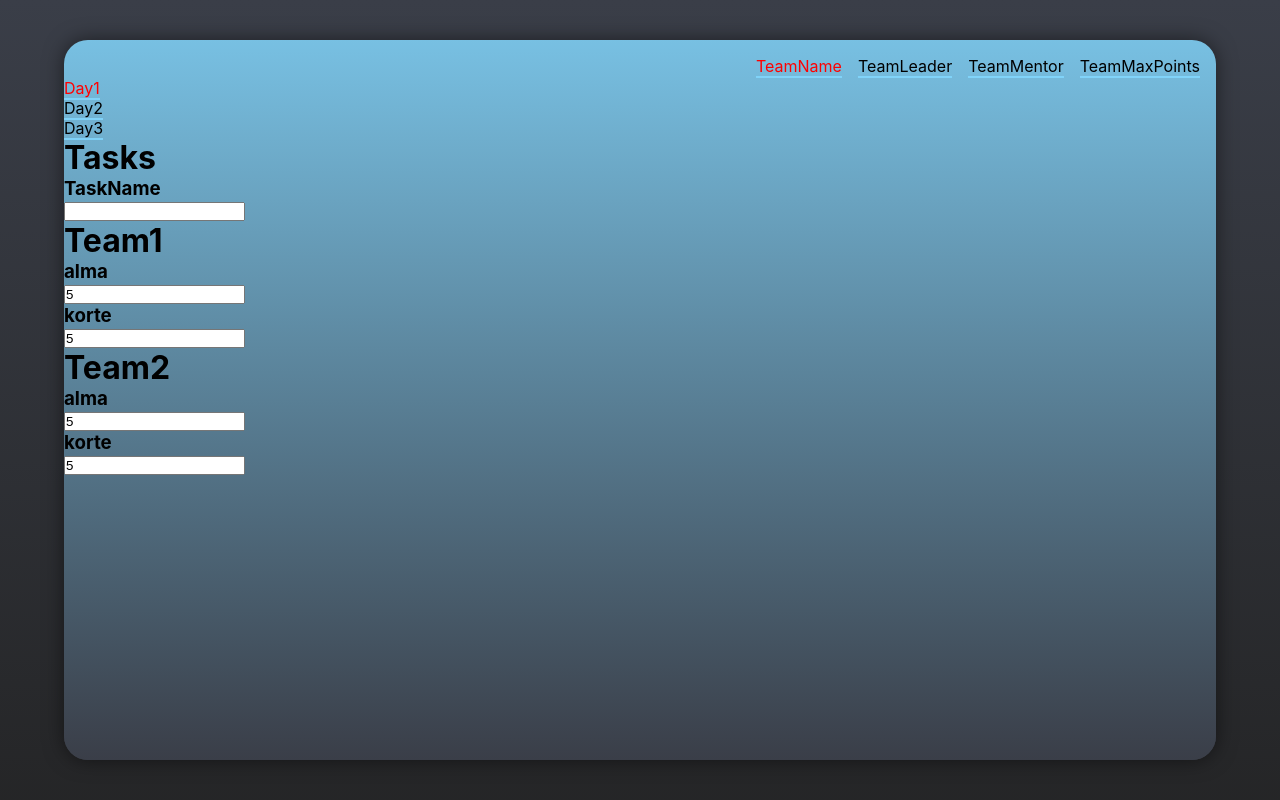
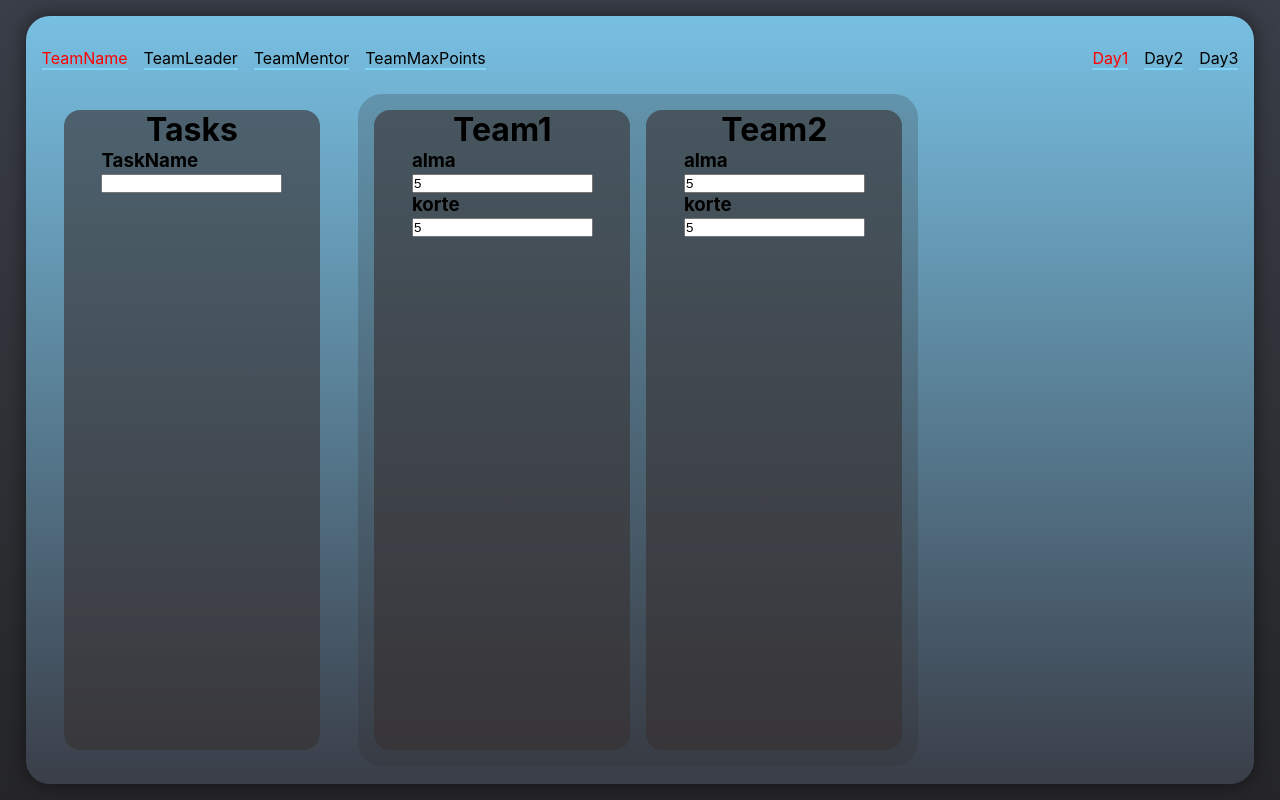
Before and after one commit to Preisler25/project_tree_front_end, a React (Create React App) app: page / in a window 1280 px wide. Built offline with nearby package versions, Linux system fonts and the light colour scheme.

Commit message:
little css

```diff
--- a/src/components/containers/mainContainer/MainContainer.css
+++ b/src/components/containers/mainContainer/MainContainer.css
@@ -1,7 +1,7 @@
 .main-cont {
     background-color: #3a3e48;
-    width: 90vw;
-    height: 90vh;
+    width: 96vw;
+    height: 96vh;
     border-radius: 3vh;
     box-shadow: 0 0 20px 0 rgba(0, 0, 0, 0.5);
 }
@@ -13,13 +13,35 @@
     border-radius: 3vh;
 }
 
+.navbar {
+    display: flex;
+    flex-direction: row;
+    justify-content: space-between;
+    align-items: center;
+    padding-top: 2vh;
+}
+
 .data-selector {
     display: flex;
     flex-direction: row;
-    justify-content: end;
 }
 
 .data-selector-cont {
+    display: flex;
+    flex-direction: row;
+    justify-content: end;
+    align-items: center;
+    margin-top: 2vh;
+    margin-left: 2vh;
+}
+
+.day-selector {
+    display: flex;
+    flex-direction: row;
+    justify-content: start;
+}
+
+.day-selector-cont {
     display: flex;
     flex-direction: row;
     justify-content: end;
@@ -48,3 +70,49 @@
     left: 0;
     display: none;
 }
+
+.main-body {
+    display: flex;
+    flex-direction: row;
+    align-items: center;
+    width: 96vw;
+    height: 90vh;
+}
+
+.task-cont {
+    display: flex;
+    flex-direction: column;
+    align-items: center;
+    width: 20vw;
+    height: 80vh;
+    border-radius: 2vh;
+    background-color: #3731319b;
+    margin-left: 3vw;
+}
+
+.teams-cont {
+    display: flex;
+    flex-direction: row;
+    justify-content: center;
+    align-items: center;
+    width: max-content;
+    height: max-content;
+    margin-left: 3vw;
+    background-color: #302b2b39;
+    padding: 2vh;
+    border-radius: 3vh;
+}
+
+.team-cont {
+    display: flex;
+    flex-direction: column;
+    align-items: center;
+    width: 20vw;
+    height: 80vh;
+    border-radius: 2vh;
+    background-color: #3731319b;
+}
+
+.team-cont:not(:first-child) {
+    margin-left: 2vh;
+}
```
Also changed, not shown: src/components/containers/mainContainer/MainContainer.js (line endings or trailing spaces).
